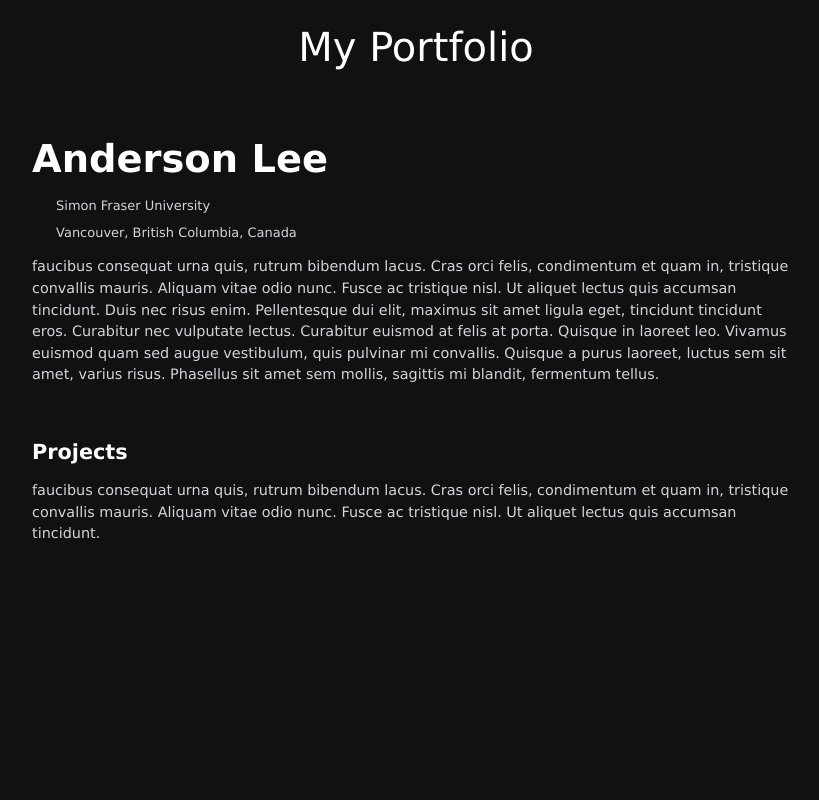
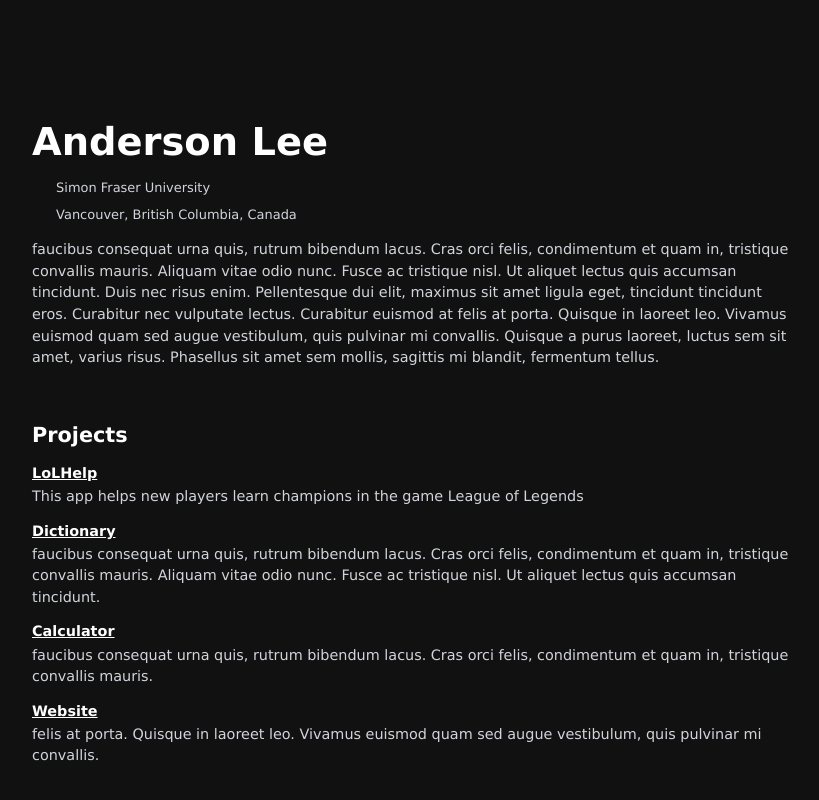
Before and after one commit to AnderBurd/Portfolio, a React (Vite) app: page / in a window 1280 px wide. Shown: the whole page, without its empty margins (224-1043 px from the left). Built offline with nearby package versions, Linux system fonts and the light colour scheme.

Commit message:
Added project component for adding projects

```diff
--- a/src/App.jsx
+++ b/src/App.jsx
@@ -1,12 +1,11 @@
 import Intro from './components/intro.jsx';
-import Projects from './components/projects.jsx';
+import Projects from './components/projectSection.jsx';
 import './styling/App.css';
 import React from 'react';
 function App() {
 
   return (
     <div className = "App">
-      <header className="App-header">My Portfolio</header>
       <Intro />
       <Projects />
     </div>
--- /dev/null
+++ b/src/components/project.jsx
@@ -0,0 +1,13 @@
+import React from 'react';
+import '../styling/project.css'
+
+const Project = ({name, children}) => {
+    return(
+        <div className = "project">
+            <h2 className="project-name">{name}</h2>
+            <div className="project-desc">{children}</div>
+        </div>
+    );
+};
+
+export default Project
--- /dev/null
+++ b/src/components/projectSection.jsx
@@ -0,0 +1,27 @@
+import React from 'react';
+import SectionWrapper from './sectionWrapper.jsx';
+import Project from './project.jsx';
+
+const Projects = () =>{
+    return(
+        <SectionWrapper title = "Projects">
+            <Project name = "LoLHelp">
+                <p>This app helps new players learn champions in the game League of Legends</p>
+            </Project>
+
+            <Project name = "Dictionary">
+                <p>faucibus consequat urna quis, rutrum bibendum lacus. Cras orci felis, condimentum et quam in, tristique convallis mauris. Aliquam vitae odio nunc. Fusce ac tristique nisl. Ut aliquet lectus quis accumsan tincidunt. </p>
+            </Project>
+
+            <Project name = "Calculator">
+                <p>faucibus consequat urna quis, rutrum bibendum lacus. Cras orci felis, condimentum et quam in, tristique convallis mauris.  </p>
+            </Project>
+
+            <Project name = "Website">
+                <p>felis at porta. Quisque in laoreet leo. Vivamus euismod quam sed augue vestibulum, quis pulvinar mi convallis.</p>
+            </Project>
+        </SectionWrapper>
+    );
+};
+
+export default Projects;
--- a/src/components/projects.jsx
+++ /dev/null
@@ -1,14 +0,0 @@
-import React from 'react';
-import SectionWrapper from './sectionWrapper.jsx';
-
-const Projects = () =>{
-    return(
-        <SectionWrapper title = "Projects">
-            <p>
-            faucibus consequat urna quis, rutrum bibendum lacus. Cras orci felis, condimentum et quam in, tristique convallis mauris. Aliquam vitae odio nunc. Fusce ac tristique nisl. Ut aliquet lectus quis accumsan tincidunt.
-            </p>
-        </SectionWrapper>
-    );
-};
-
-export default Projects;
--- a/src/styling/App.css
+++ b/src/styling/App.css
@@ -8,9 +8,3 @@
   justify-content: center;
   font-family:  Verdana, Arial;
 }
-
-.App-header {
-  font-size: 2.5rem;
-  color: white;
-  padding: 1rem;
-}
--- a/src/styling/intro.css
+++ b/src/styling/intro.css
@@ -1,7 +1,8 @@
 .name{
     font-size: 2.4rem;
     color: #fff;
-    margin: 0;
+    margin-top: 2em;
+    margin-bottom: 0;
 }
 
 /* Add the following CSS block to your own
--- /dev/null
+++ b/src/styling/project.css
@@ -0,0 +1,13 @@
+.project-name{
+    font-size: 0.9rem;
+    margin-bottom: 0rem;
+    text-decoration: underline;
+    color: #fff;
+    margin-top: 0.8rem;
+}
+/*Consider adding padding to name and description for indented lo0k*/
+
+.project-desc > p{
+    margin-top: 0.1rem;
+    margin-bottom: 0rem;
+}
```
